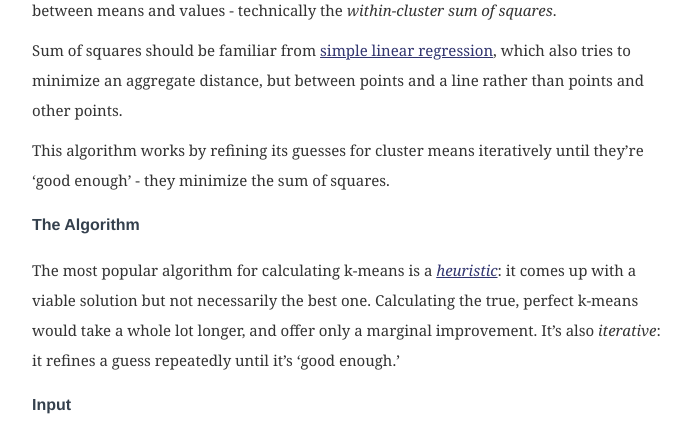
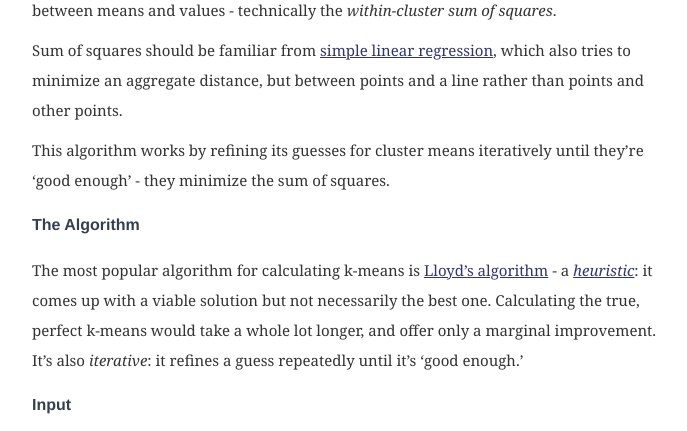
Before and after one commit to konklone/tmcw.github.com, a Jekyll site: the page built from _posts/2012-09-16-k-means.md, in a window 1280 px wide and 900 px high, scrolled down 708 px, cut to the strip 0-431 px from the top of the window. Shown: the whole strip, without its empty margins (288-975 px from the left). Built offline with Jekyll 4.4.1, drawn with Linux system fonts in a browser that asks for light colours; Markdown is read by kramdown in place of the engine named in the settings; comment, search, counter and statistics services are not loaded.

Commit message:
Mention lloyd's algorithm

```diff
--- a/_posts/2012-09-16-k-means.md
+++ b/_posts/2012-09-16-k-means.md
@@ -38,7 +38,8 @@ until they're 'good enough' - they minimize the sum of squares.
 
 ## The Algorithm
 
-The most popular algorithm for calculating k-means is a
+
+The most popular algorithm for calculating k-means is [Lloyd's algorithm](http://en.wikipedia.org/wiki/Lloyd's_algorithm) - a
 _[heuristic](http://en.wikipedia.org/wiki/Heuristic)_:
 it comes up with a viable solution but not necessarily the best one.
 Calculating the true, perfect k-means would take a whole lot longer, and offer
```
